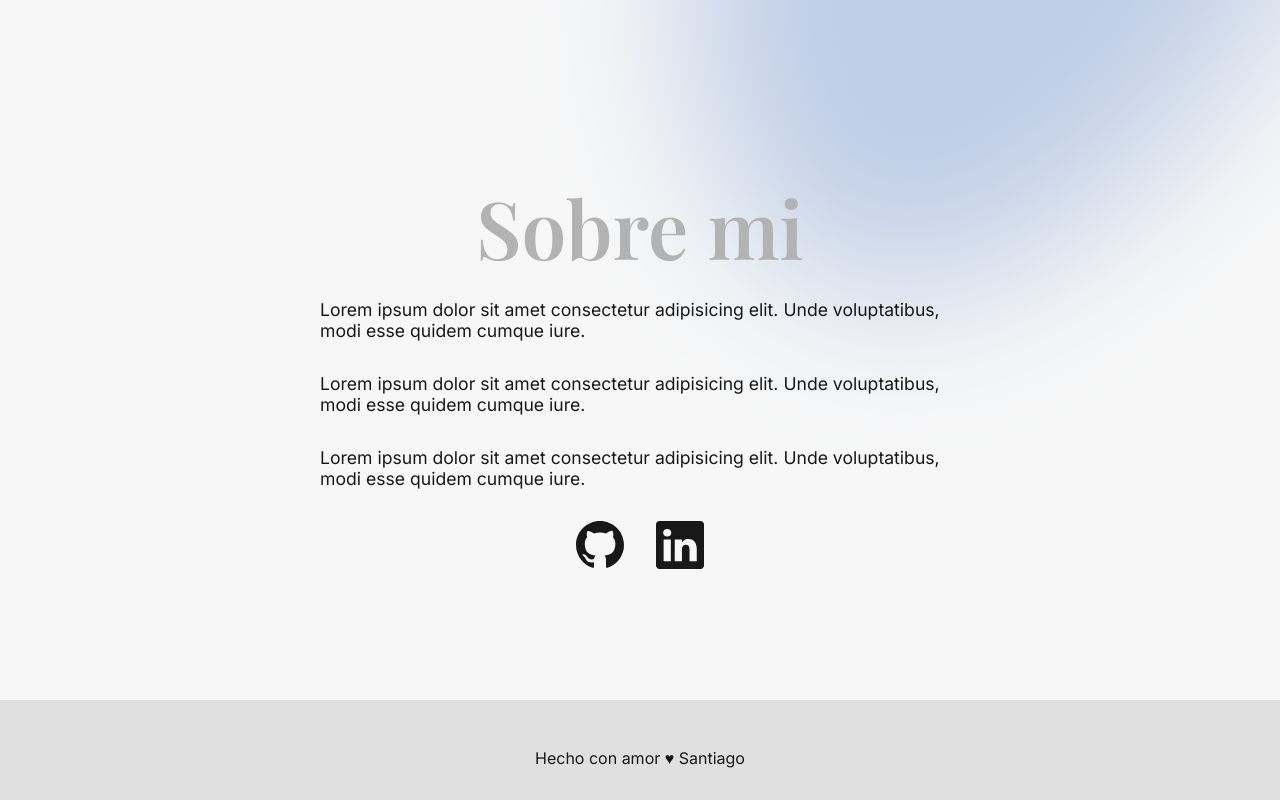
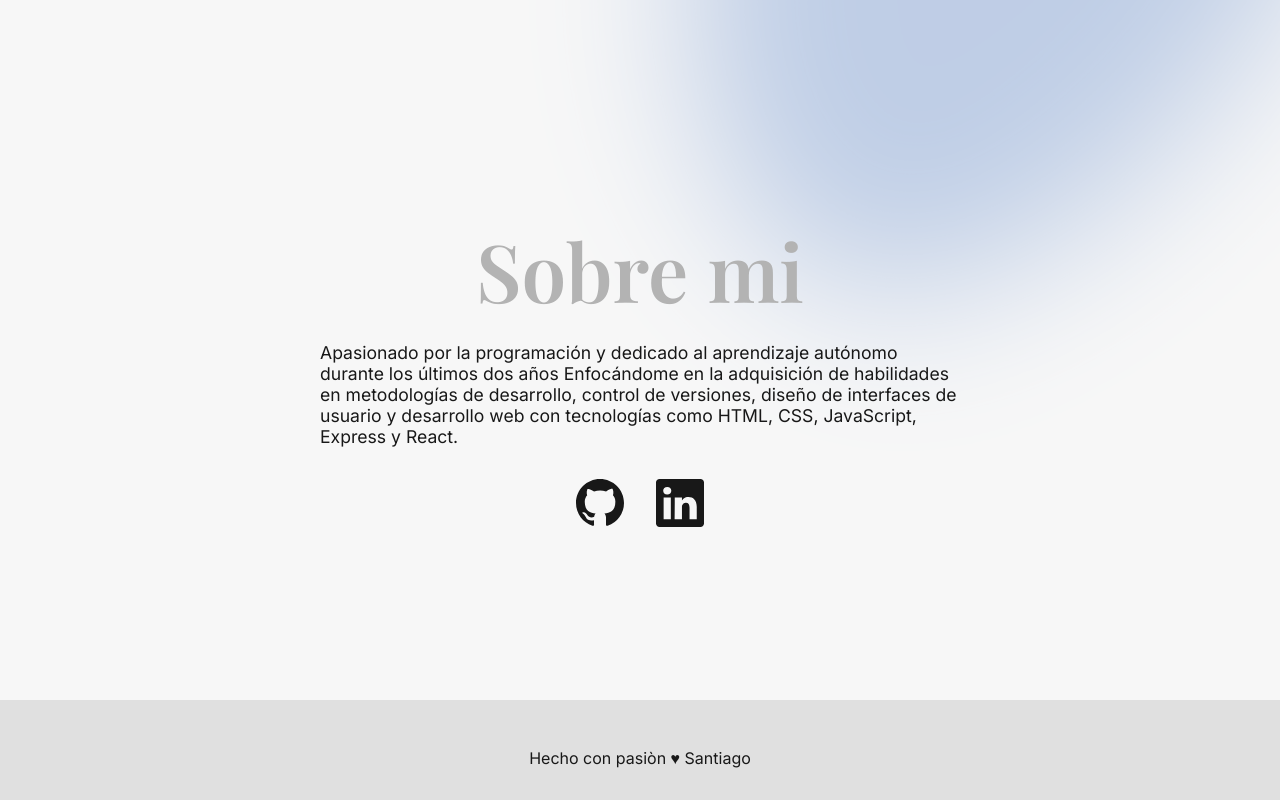
Before and after one commit to AndresAcquisto/Portafolio, a plain HTML site: page index.html in a window 1280 px wide. Shown: the part 1220-2020 px from the top of the page. Drawn offline with nearby package versions, Linux system fonts and the light colour scheme; a web font is replaced by a local one.

Commit message:
Terminado

```diff
--- a/index.html
+++ b/index.html
@@ -55,10 +55,10 @@
 
                 <ul class="ul">
                     <li class="li">
-                        <a href="#" class="a" title="Github">Visitar mi Github</a>
+                        <a href="https://github.com/Crow2h" class="a" title="Github">Visitar mi Github</a>
                     </li>
                     <li class="li">
-                        <a href="#" class="a" title="LinkedIn">Visitar mi LinkedIn</a>
+                        <a href="https://www.linkedin.com/in/santiago-andres-acquisto-programador/" class="a" title="LinkedIn">Visitar mi LinkedIn</a>
                     </li>
                 </ul>
             </section>
@@ -92,9 +92,12 @@
 
         <section class="seccion about" id="about">
             <h2 class="h2">Sobre mi</h2>
-            <p class="p">Lorem ipsum dolor sit amet consectetur adipisicing elit. Unde voluptatibus, modi esse quidem cumque iure.</p>
-            <p class="p">Lorem ipsum dolor sit amet consectetur adipisicing elit. Unde voluptatibus, modi esse quidem cumque iure.</p>
-            <p class="p">Lorem ipsum dolor sit amet consectetur adipisicing elit. Unde voluptatibus, modi esse quidem cumque iure.</p>
+            <p class="p">Apasionado por la programación y dedicado al aprendizaje autónomo durante los últimos dos años
+                Enfocándome en la adquisición de habilidades en metodologías de desarrollo,
+                control de versiones, diseño de interfaces de usuario y desarrollo web con tecnologías como HTML, CSS, JavaScript, Express y React.</p>
+        <!--  <p class="p">Enfocándome en la adquisición de habilidades en metodologías de desarrollo,
+                control de versiones, diseño de interfaces de usuario y desarrollo web con tecnologías como HTML, CSS, JavaScript, Express y React.</p>
+            <p class="p">Lorem ipsum dolor sit amet consectetur adipisicing elit. Unde voluptatibus, modi esse quidem cumque iure.</p> -->
 
             <ul class="rrss">
                 <li class="li">
@@ -117,7 +120,7 @@
     </main>
 
     <footer class="footer">
-        <span class="span">Hecho con amor ♥ Santiago </span>
+        <span class="span">Hecho con pasiòn ♥ Santiago </span>
     </footer>
 
 
```
